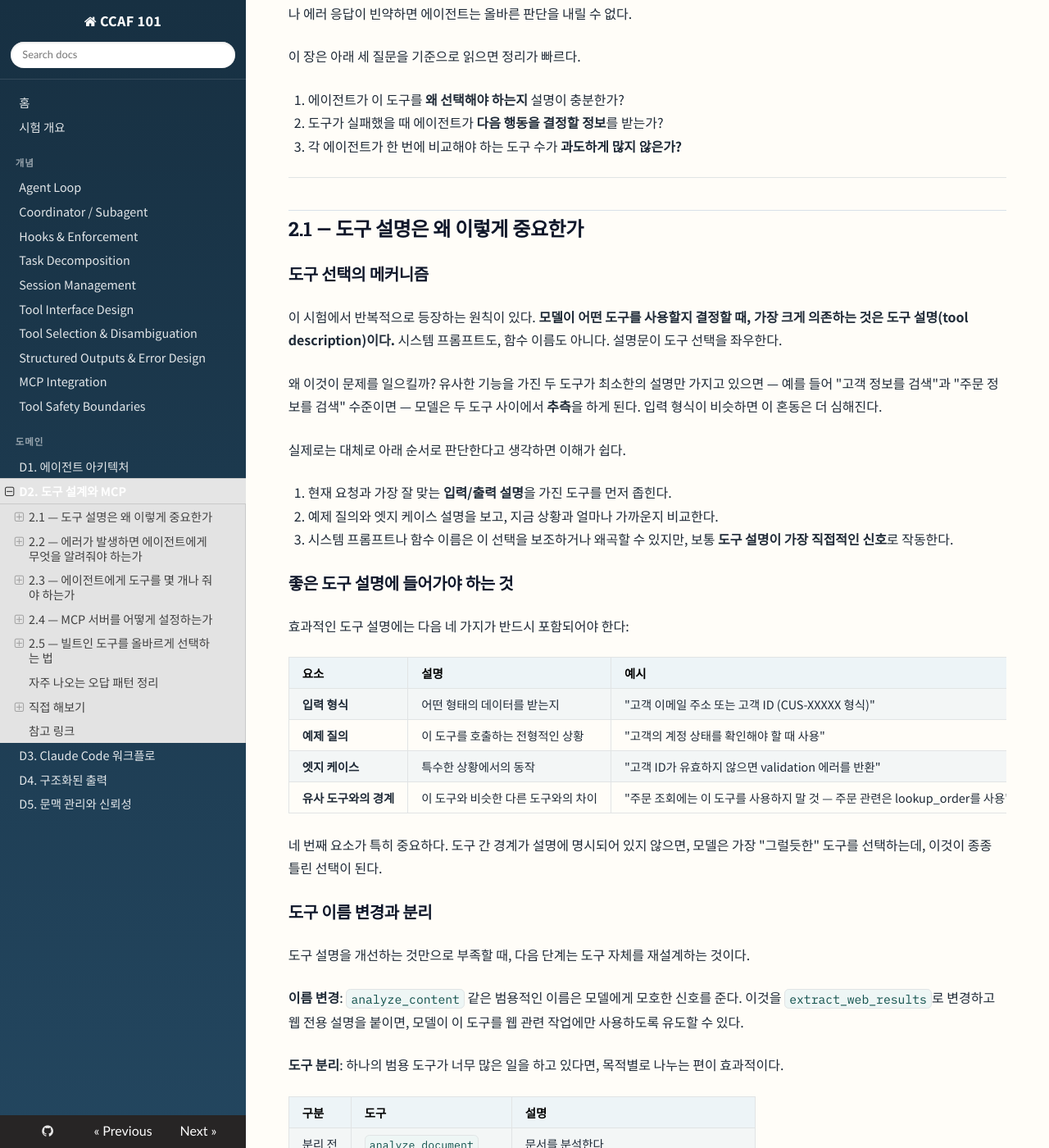
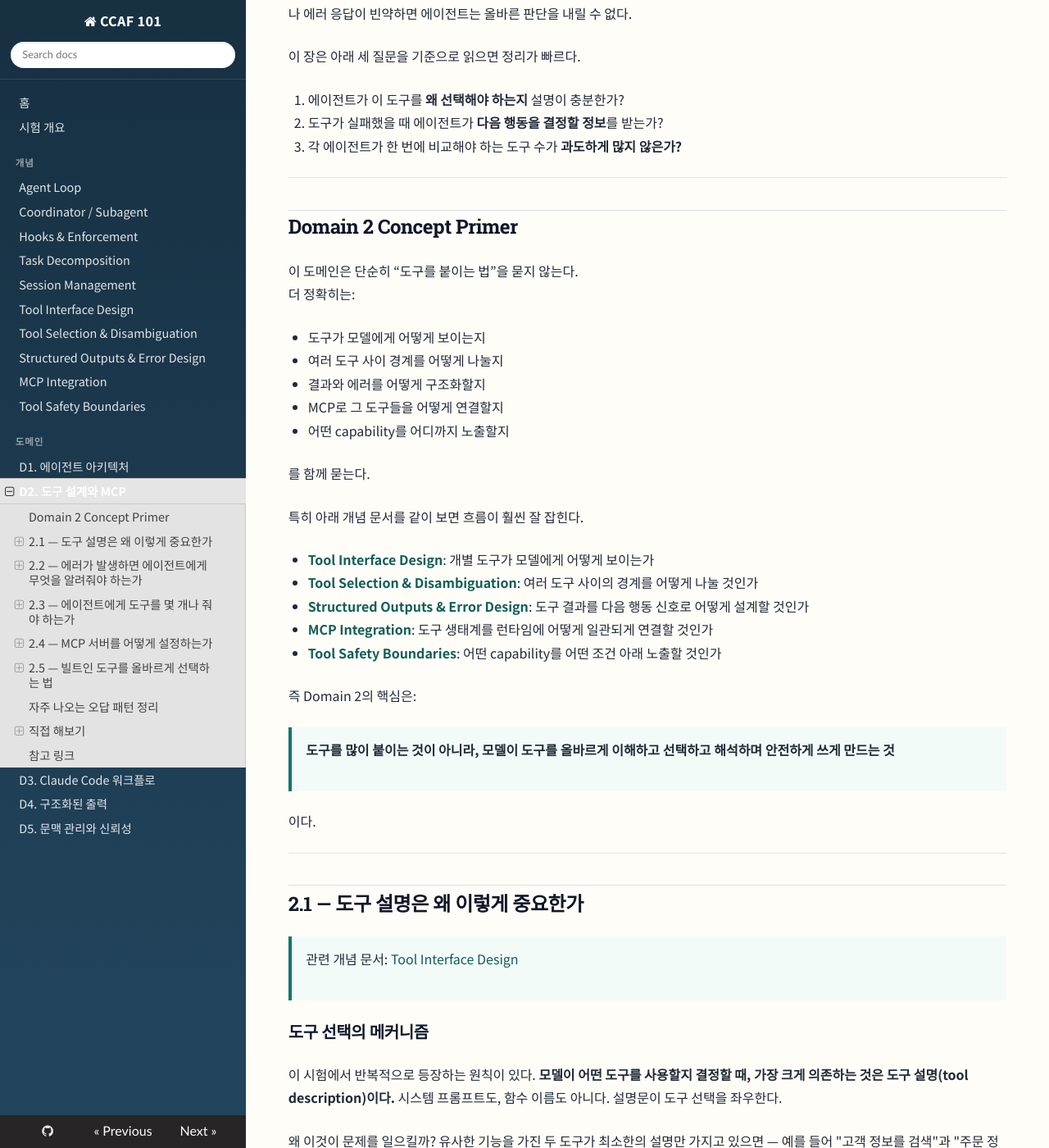
Before and after one commit to bitboom/ccaf101, an MkDocs documentation site: the page built from docs/domains/02-tool-design-and-mcp-integration.md, in a window 1280 px wide and 1400 px high, scrolled down 511 px. Shown: the whole window at 82% size. Built offline with MkDocs 1.6.1, drawn with Linux system fonts in a browser that asks for light colours; nearby versions of some CDN libraries; some web fonts are replaced; some of the changed text lies outside the part shown.

Commit message:
Link Domain 2 sections to concept pages

```diff
--- a/docs/domains/02-tool-design-and-mcp-integration.md
+++ b/docs/domains/02-tool-design-and-mcp-integration.md
@@ -19,7 +19,38 @@
 
 ---
 
+## Domain 2 Concept Primer
+
+이 도메인은 단순히 “도구를 붙이는 법”을 묻지 않는다.
+더 정확히는:
+
+- 도구가 모델에게 어떻게 보이는지
+- 여러 도구 사이 경계를 어떻게 나눌지
+- 결과와 에러를 어떻게 구조화할지
+- MCP로 그 도구들을 어떻게 연결할지
+- 어떤 capability를 어디까지 노출할지
+
+를 함께 묻는다.
+
+특히 아래 개념 문서를 같이 보면 흐름이 훨씬 잘 잡힌다.
+
+- [**Tool Interface Design**](../concepts/tool-interface-design.md): 개별 도구가 모델에게 어떻게 보이는가
+- [**Tool Selection & Disambiguation**](../concepts/tool-selection-and-disambiguation.md): 여러 도구 사이의 경계를 어떻게 나눌 것인가
+- [**Structured Outputs & Error Design**](../concepts/structured-outputs-and-error-design.md): 도구 결과를 다음 행동 신호로 어떻게 설계할 것인가
+- [**MCP Integration**](../concepts/mcp-integration.md): 도구 생태계를 런타임에 어떻게 일관되게 연결할 것인가
+- [**Tool Safety Boundaries**](../concepts/tool-safety-boundaries.md): 어떤 capability를 어떤 조건 아래 노출할 것인가
+
+즉 Domain 2의 핵심은:
+
+> **도구를 많이 붙이는 것이 아니라, 모델이 도구를 올바르게 이해하고 선택하고 해석하며 안전하게 쓰게 만드는 것**
+
+이다.
+
+---
+
 ## 2.1 — 도구 설명은 왜 이렇게 중요한가
+
+> 관련 개념 문서: [Tool Interface Design](../concepts/tool-interface-design.md)
 
 ### 도구 선택의 메커니즘
 
@@ -94,6 +125,8 @@
 ---
 
 ## 2.2 — 에러가 발생하면 에이전트에게 무엇을 알려줘야 하는가
+
+> 관련 개념 문서: [Structured Outputs & Error Design](../concepts/structured-outputs-and-error-design.md)
 
 ### 구조화된 에러 응답의 필요성
 
@@ -174,6 +207,8 @@ MCP 도구에서 에러를 통신할 때는 `isError` 플래그 패턴을 사용
 
 ## 2.3 — 에이전트에게 도구를 몇 개나 줘야 하는가
 
+> 관련 개념 문서: [Tool Selection & Disambiguation](../concepts/tool-selection-and-disambiguation.md), [Tool Safety Boundaries](../concepts/tool-safety-boundaries.md)
+
 ### 도구 수가 많으면 왜 문제인가
 
 직관적으로는 에이전트에게 더 많은 도구를 주면 더 다양한 작업을 할 수 있으므로 좋을 것 같다. 그러나 현실은 정반대다. **도구가 너무 많으면 선택의 정확도가 떨어진다.**
@@ -226,6 +261,8 @@ MCP 도구에서 에러를 통신할 때는 `isError` 플래그 패턴을 사용
 
 ## 2.4 — MCP 서버를 어떻게 설정하는가
 
+> 관련 개념 문서: [MCP Integration](../concepts/mcp-integration.md)
+
 ### 프로젝트 설정 vs 사용자 설정
 
 MCP 서버 설정은 두 가지 범위로 나뉜다. 이 구분은 시험에서 **직접적인 함정으로 등장**한다.
@@ -271,6 +308,8 @@ MCP Resources는 **읽기 전용 콘텐츠 카탈로그**를 에이전트에게
 ---
 
 ## 2.5 — 빌트인 도구를 올바르게 선택하는 법
+
+> 관련 개념 문서: [Tool Interface Design](../concepts/tool-interface-design.md), [Tool Selection & Disambiguation](../concepts/tool-selection-and-disambiguation.md), [Tool Safety Boundaries](../concepts/tool-safety-boundaries.md)
 
 ### 6가지 빌트인 도구
 
```
